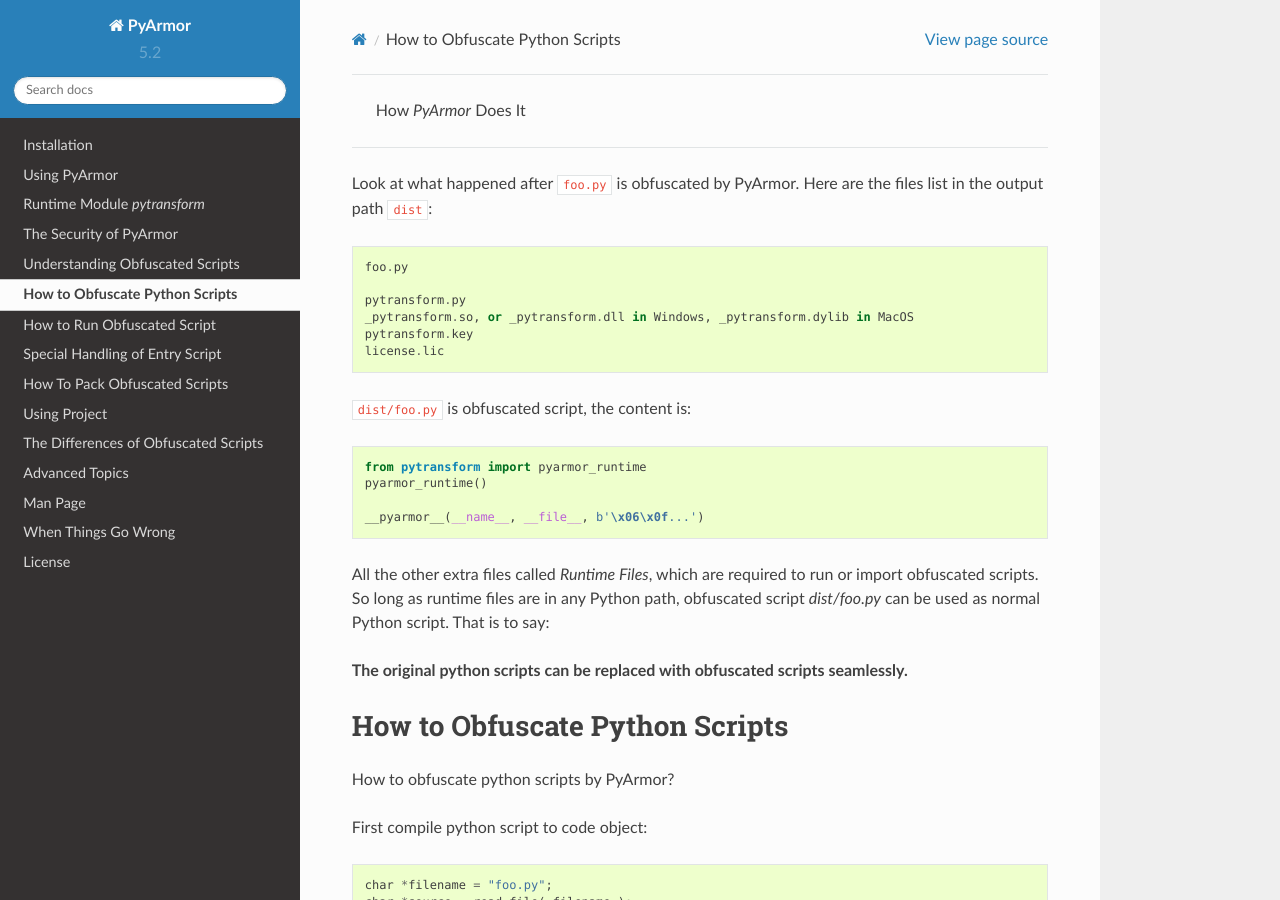
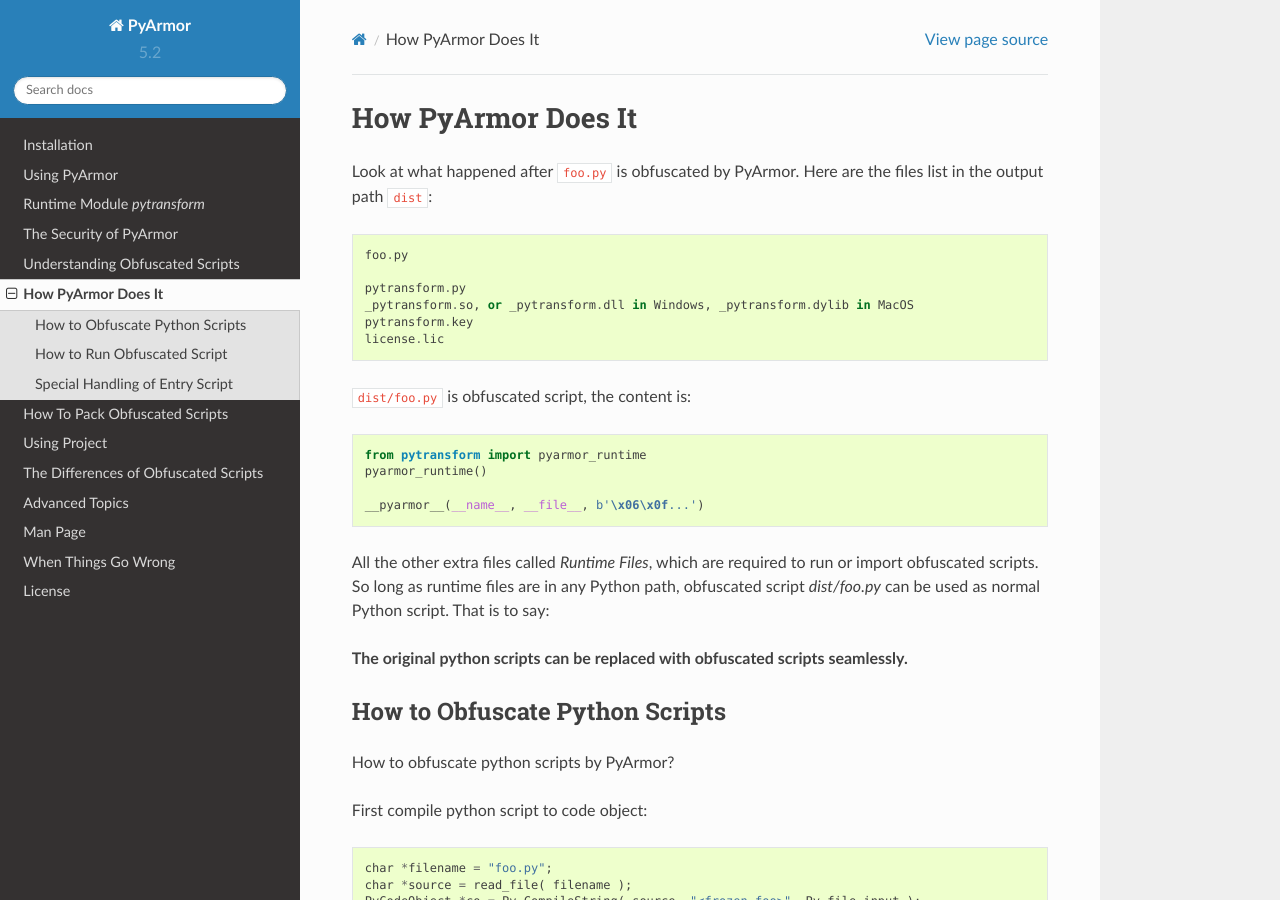
Before and after one commit to dashingsoft/pyarmor, a Sphinx documentation site: the page built from docs/how-to-do.rst, in a window 1280 px wide and 900 px high. Built offline with Sphinx 7.4.7 and the Read the Docs theme 2.0.0, drawn with Linux system fonts in a browser that asks for light colours; pages that are not in the unit, such as notebooks, are missing from menus.

Commit message:
Fix title format

```diff
--- a/docs/how-to-do.rst
+++ b/docs/how-to-do.rst
@@ -1,7 +1,7 @@
 .. _how pyarmor does it:
 
- How |PyArmor| Does It
-=======================
+How PyArmor Does It
+===================
 
 Look at what happened after ``foo.py`` is obfuscated by PyArmor. Here
 are the files list in the output path :file:`dist`::
```
